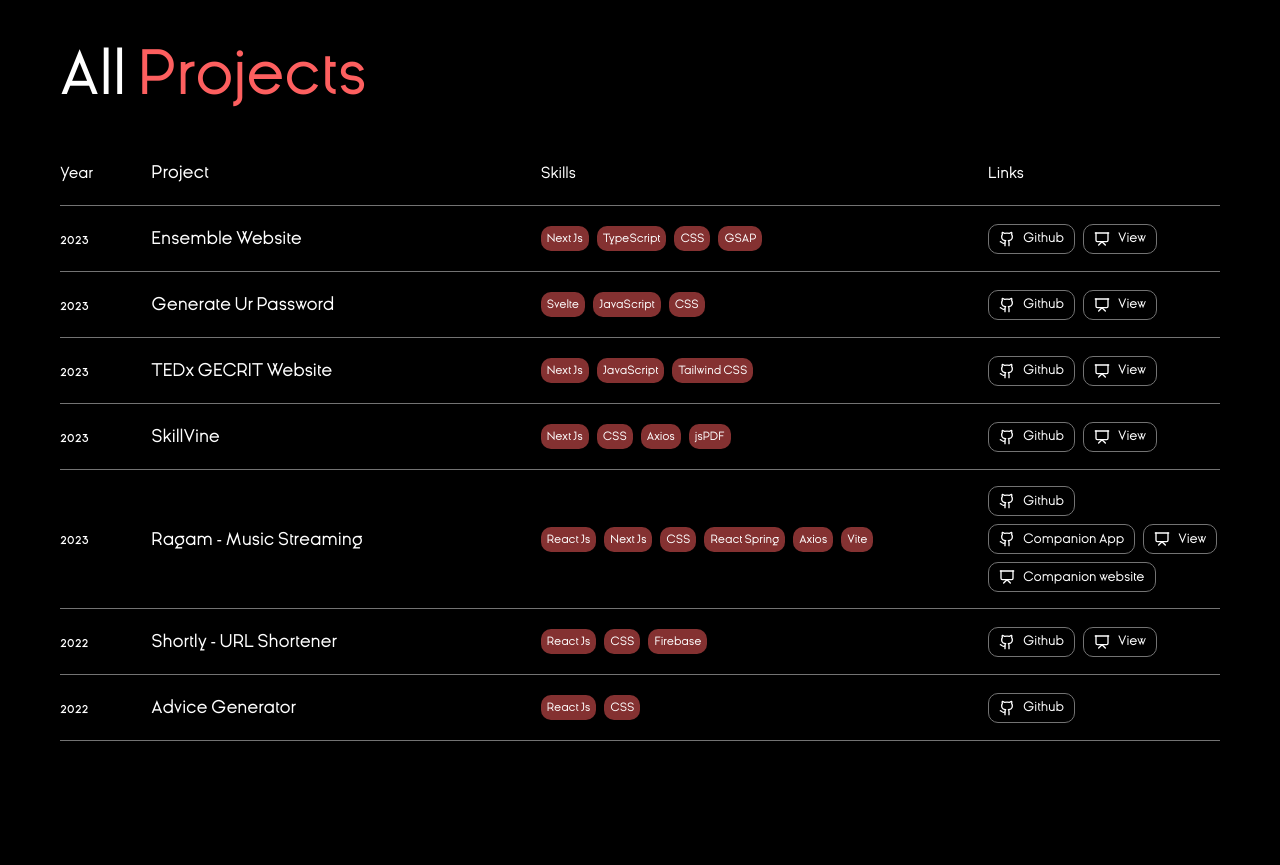
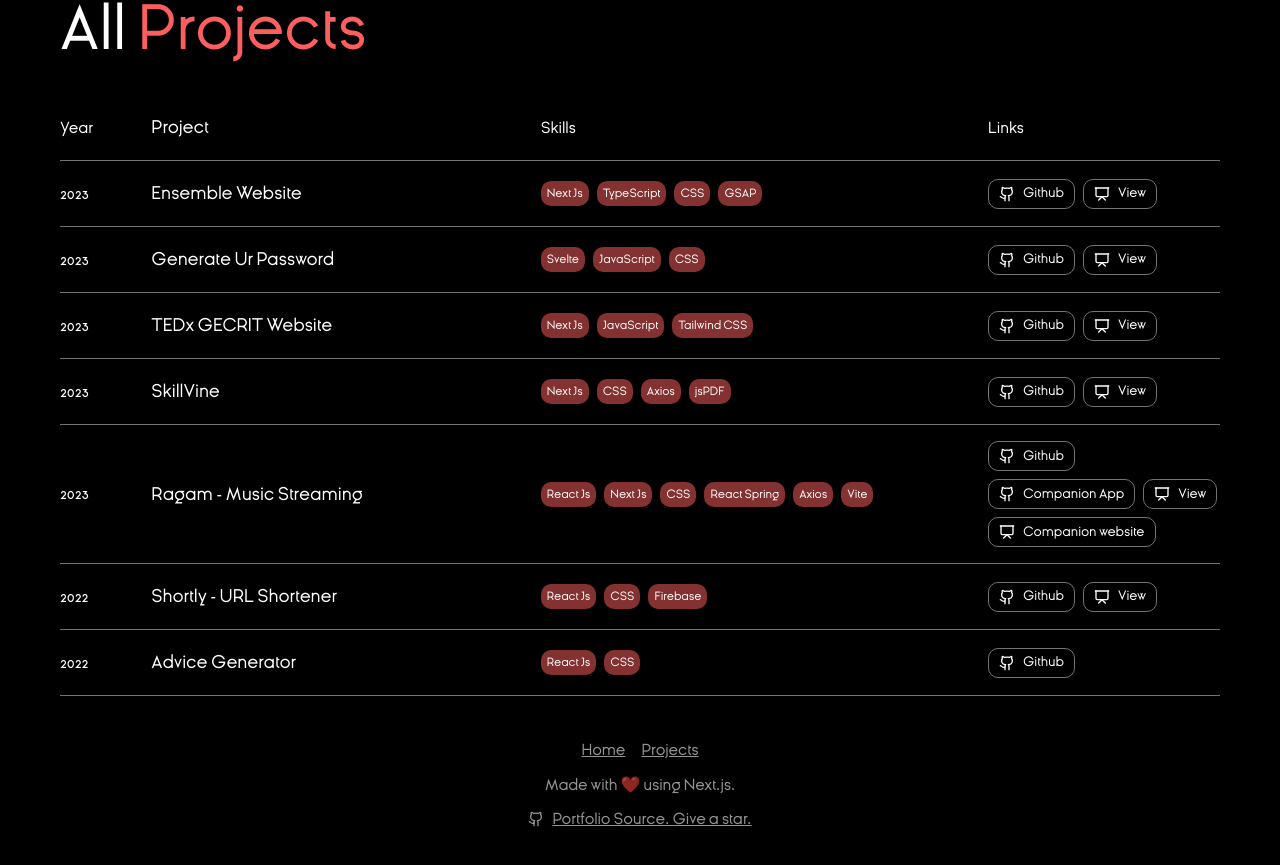
Before and after one commit to alvin1904/portfolio-v2, a Next.js app: page /projects in a window 1280 px wide. Shown: the part 131-996 px from the top of the page. Before the commit the page ends 948 px from the top, so only its background shows below. Built offline with nearby package versions, Linux system fonts and the light colour scheme.

Commit message:
feat: footer

```diff
--- a/src/app/page.tsx
+++ b/src/app/page.tsx
@@ -7,6 +7,7 @@ import PersonalSection from "@/components/modules/PersonalSection";
 import { ChildrenPropType } from "@/types/common.types";
 import Projects from "@/components/pages/Projects";
 import Contact from "@/components/pages/Contact";
+import Footer from "@/components/modules/Footer";
 
 export default function Home() {
   const Wrapper = (props: ChildrenPropType) => (
@@ -34,6 +35,7 @@ export default function Home() {
         <Wrapper>
           <Contact />
         </Wrapper>
+        <Footer />
       </div>
     </>
   );
--- a/src/app/projects/page.tsx
+++ b/src/app/projects/page.tsx
@@ -1,10 +1,11 @@
+import Footer from "@/components/modules/Footer";
 import ProjectLine from "@/components/modules/ProjectLine";
 import { allProjects } from "@/lib/allProjects";
 import Link from "next/link";
 
 const Page = () => {
   return (
-    <div className="section_yPadding ySpace">
+    <div className="section_yPadding">
       <Link href="/#Portfolio" className="underline ySpace cup">
         {"<"} Go back to portfolio
       </Link>
@@ -20,6 +21,7 @@ const Page = () => {
       {allProjects.map((project, index) => (
         <ProjectLine {...project} key={index} />
       ))}
+      <Footer />
     </div>
   );
 };
--- /dev/null
+++ b/src/components/modules/Footer.tsx
@@ -0,0 +1,28 @@
+import Link from "next/link";
+import { Github2 } from "../Icons";
+
+const Footer = () => {
+  return (
+    <footer className="footer ySpace">
+      <div className="w-full text-center ySpace flex flex-col gap-1 lighten">
+        <div className="flex flex-row gap-1 text-center justify-center underline">
+          <Link href="/">Home</Link>
+          <Link href="/projects">Projects</Link>
+        </div>
+        <div>Made with ❤️ using Next.js.</div>
+        <div className="flex flex-row justify-center items-center gap-half">
+          <Github2 />
+          <Link
+            href="https://github.com/alvin1904/portfolio-v2"
+            target="_blank"
+            className="underline"
+          >
+            Portfolio Source. Give a star.
+          </Link>
+        </div>
+      </div>
+    </footer>
+  );
+};
+
+export default Footer;
--- a/src/components/modules/ThemeChanger.tsx
+++ b/src/components/modules/ThemeChanger.tsx
@@ -50,7 +50,7 @@ const ThemeChanger = () => {
   );
 
   return (
-    <div
+    <aside
       className={`theme_changer smoothen ${open ? "theme_open" : "theme_close"}`}
     >
       <div className="theme_menu ">
@@ -78,7 +78,7 @@ const ThemeChanger = () => {
       >
         <Settings />
       </div>
-    </div>
+    </aside>
   );
 };
 
```
Also changed, not shown: src/app/globals.css (line endings or trailing spaces).
